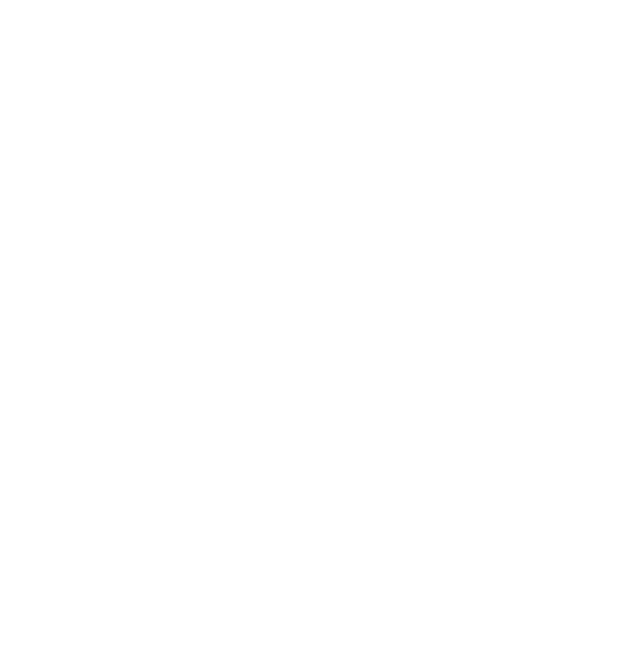
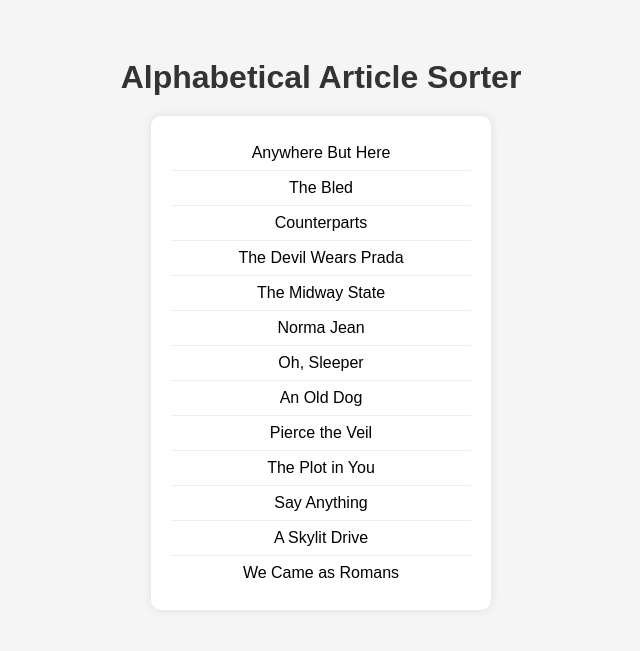
Before and after one commit to acciojob/sorting-articles-krishanraaj, a website: page main.html in a window 1280 px wide. Shown: the whole page, without its empty margins (319-959 px from the left). Drawn offline with Linux system fonts and the light colour scheme.

Commit message:
created a submission

```diff
--- a/main.html
+++ b/main.html
@@ -1,16 +1,15 @@
 <!DOCTYPE html>
+<html lang="en">
+<head>
+  <meta charset="UTF-8">
+  <meta name="viewport" content="width=device-width, initial-scale=1.0">
+  <title>Alphabetical Article Sorter</title>
+  <link rel="stylesheet" href="styles.css">
+</head>
+<body>
+  <h1>Alphabetical Article Sorter</h1>
+  <ul id="band"></ul>
 
-<html>
-
-<head>
-	<link rel="stylesheet" href="styles.css">
-</head>
-
-<body>
-	<!-- the entire body must be written by student -->
-    <script type="text/javascript" src="./script.js">
-</script>
-
+  <script src="script.js"></script>
 </body>
-
 </html>
--- a/script.js
+++ b/script.js
@@ -1 +1,28 @@
 //your JS code here. If required.
+const bands = [
+  'The Plot in You',
+  'The Devil Wears Prada',
+  'Pierce the Veil',
+  'Norma Jean',
+  'The Bled',
+  'Say Anything',
+  'The Midway State',
+  'We Came as Romans',
+  'Counterparts',
+  'Oh, Sleeper',
+  'A Skylit Drive',
+  'Anywhere But Here',
+  'An Old Dog'
+];
+
+// Function to remove 'a', 'an', and 'the' for sorting
+function strip(bandName) {
+  return bandName.replace(/^(a |an |the )/i, '').trim();
+}
+
+// Sort the array ignoring 'a', 'an', 'the'
+const sortedBands = bands.sort((a, b) => strip(a).localeCompare(strip(b)));
+
+// Add sorted bands to the DOM
+const bandList = document.getElementById('band');
+bandList.innerHTML = sortedBands.map(band => `<li>${band}</li>`).join('');
--- a/styles.css
+++ b/styles.css
@@ -1 +1,31 @@
 /*  your css code here. If applicable */
+body {
+  font-family: Arial, sans-serif;
+  background-color: #f5f5f5;
+  text-align: center;
+  padding: 30px;
+}
+
+h1 {
+  color: #333;
+  margin-bottom: 20px;
+}
+
+ul {
+  list-style: none;
+  background: white;
+  padding: 20px;
+  width: 300px;
+  margin: 0 auto;
+  border-radius: 10px;
+  box-shadow: 0 0 10px rgba(0,0,0,0.1);
+}
+
+li {
+  padding: 8px 0;
+  border-bottom: 1px solid #eee;
+}
+
+li:last-child {
+  border-bottom: none;
+}
```
